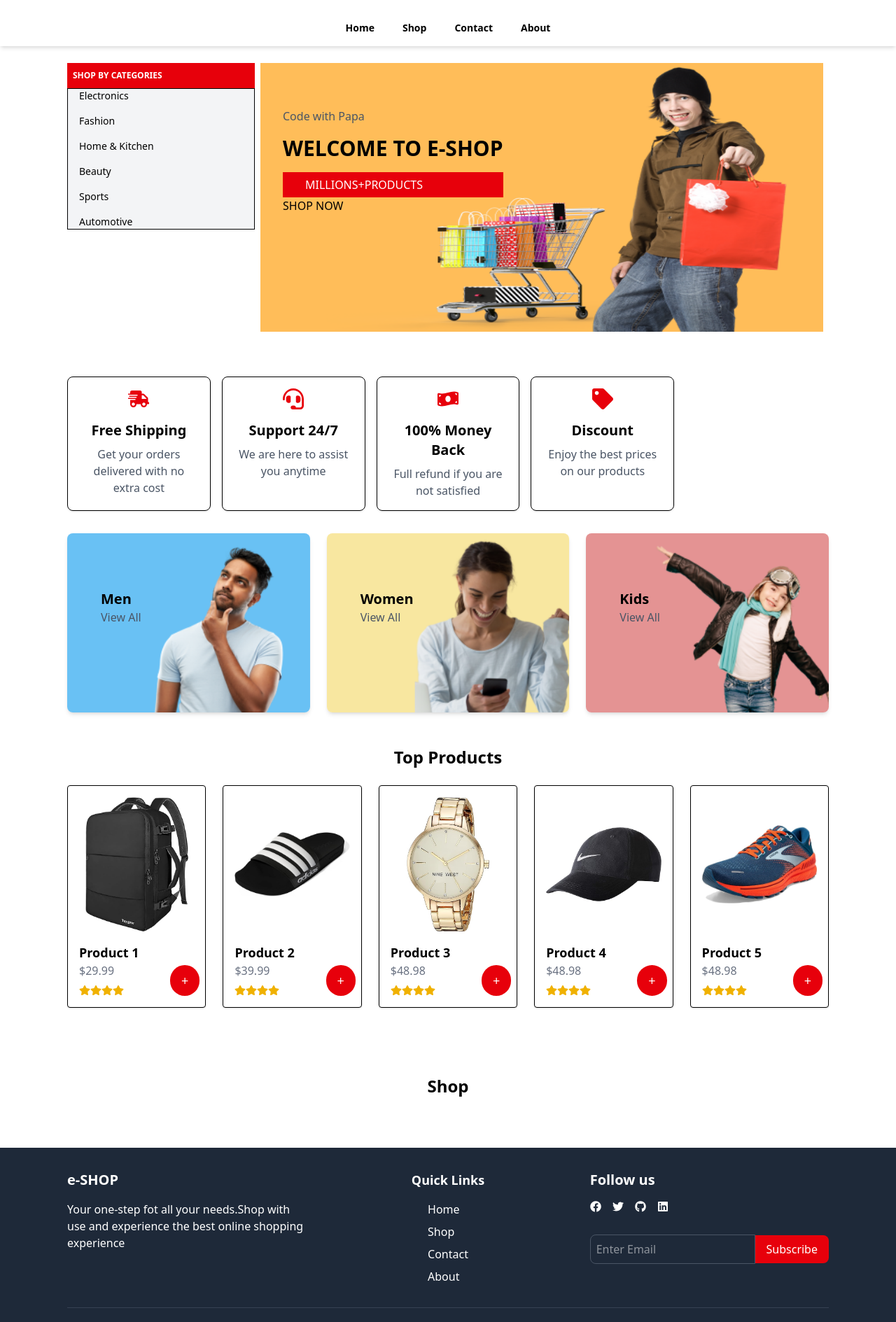
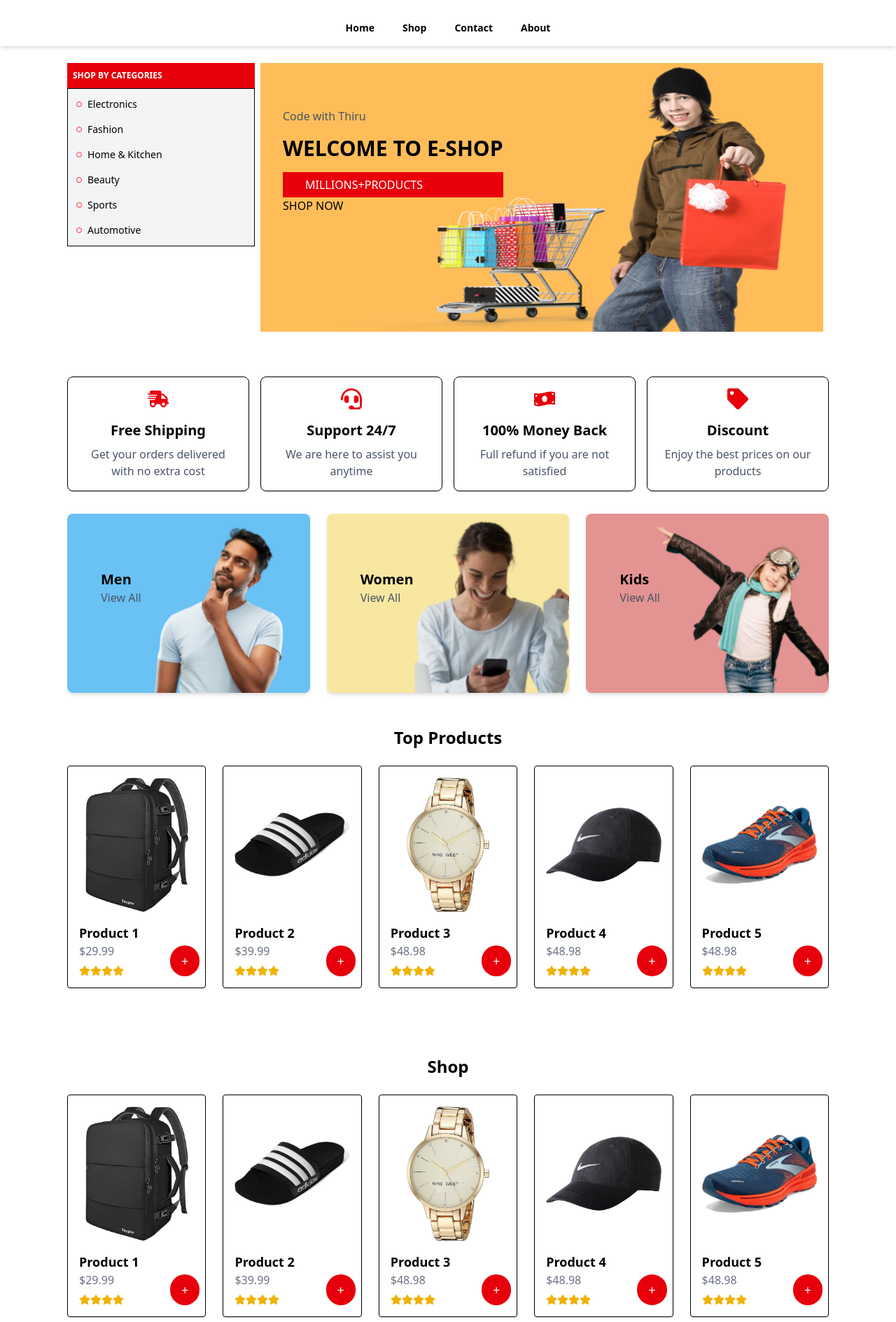
Before and after one commit to paulthiru122/E-Commerce-Website, a React (Vite) app: page / in a window 1280 px wide. Shown: the part 60-1949 px from the top of the page at 70% size. Built offline with nearby package versions, Linux system fonts and the light colour scheme.

Commit message:
I have complted  99%

```diff
--- a/src/components/ChangeAddress.jsx
+++ b/src/components/ChangeAddress.jsx
@@ -6,9 +6,7 @@ export const ChangeAddress = ({setAddress,setIsModelOpen}) => {
   const onClose =()=>{
     setAddress(newAddress)
     setIsModelOpen(false)
-
   }
-
 
   return (
     <div >
--- a/src/components/Footer.jsx
+++ b/src/components/Footer.jsx
@@ -38,7 +38,7 @@ export const Footer = () => {
         <div className='container mx-auto flex flex-col md:flex-row justify-between items-center'>
           <p>&copy; 2025 e-SHOP All Rights Reserved</p>
           <div className='flex spacex-4 mt-4 md:mt-0'>
-            <a href="" className='hover:underline'>Privacy Policy</a>
+            <a href="" className='hover:underline pr-2'>Privacy Policy</a>
             <a href="" className='hover:underline'>Terms & Conditions</a>
           </div>
         </div>
--- a/src/components/InfoSection.jsx
+++ b/src/components/InfoSection.jsx
@@ -26,7 +26,7 @@ export const InfoSection = () => {
     ]
   return (
     <div className='bg-white pb-8 pt-12'>
-        <div className='container mx-auto grid grid-cols-1 md:grid-cols-2 lg:grid-cols-5 gap-4'>
+        <div className='container mx-auto grid grid-cols-1 md:grid-cols-2 lg:grid-cols-4 gap-4'>
             {InfoItems.map((item,index)=>(
                 <div key={index} className='flex flex-col items-center text-center p-4 border rounded-lg shadow transform transition-transform duration-300 hover:scale-105 cursor-pointer'>
                     {item.icon}
--- a/src/components/Navbar.jsx
+++ b/src/components/Navbar.jsx
@@ -14,6 +14,8 @@ export const Navbar = () => {
     const [search,setSearch] = useState()
     const dispatch = useDispatch()
     const navigate = useNavigate()
+
+
     const handleSearch = (e)=>{
         e.preventDefault()
         dispatch(setSearchTerm(search))
--- a/src/pages/Cart.jsx
+++ b/src/pages/Cart.jsx
@@ -8,6 +8,7 @@ import { decreaseQuantity, increaseQuantity, removeFromCart } from '../redux/Car
 import { useNavigate } from 'react-router-dom'
 
 export const Cart = () => {
+    const products = useSelector(state => state.cart.products)
     const cart = useSelector(state => state.cart)
     const [address,setAddress] = useState('main street,641034')
     const [isModelOpen,setIsModelOpen] = useState(false)
@@ -16,7 +17,7 @@ export const Cart = () => {
 
     return (
         <div className='container mx-auto py-8 min-h-96 px-4 md:px-16 lg:px-24  '>
-            {cart.products.length > 0 ? (
+            {products.length > 0 ? (
                 <div>
                     <h3 className='text-2xl font-semibold mb-4'>SHOPPING CART</h3>
                     <div className='flex flex-col md:flex-row justify-between space-x-10 mt-8'>
@@ -31,7 +32,7 @@ export const Cart = () => {
                                 </div>
                             </div>
 
-                                {cart.products.map((product, index) => (
+                                {products.map((product, index) => (
                                     <div key={product.id || index} className='flex items-center justify-between p-3 border-b'>
                                         <div className='flex items-center space-x-4'>
                                             <img src={product.image} alt={product.name} className='w-16 h-16 object-contain rounded' />
@@ -52,8 +53,8 @@ export const Cart = () => {
                                     </div>
                                 ))}
                             </div>
-                            <div className='md:w-1/3 bg-white p-6 rounded-lg shadow-md border ml-auto'>
-                                <h3 className='text-sm font-semibold mb-5'>CART TOTAL:</h3>
+                            <div className='md:w-1/3 bg-white p-6 rounded-lg shadow-md border ml-auto md:ml-0 mx-auto w-full'>
+                                <h3 className='text-sm font-semibold mb-5'>CART TOTAL</h3>
                                 <div className='flex justify-between mb-5 border-b pb-1'>
                                     <span className='text-sm'> Total Items:</span>
                                     <span>{cart.totalQuantity}</span>
--- a/src/pages/Home.jsx
+++ b/src/pages/Home.jsx
@@ -9,26 +9,29 @@ import { Shop } from './Shop'
 
 
 export const Home = () => {
+
   const dispatch = useDispatch()
   const products = useSelector(state => state.product)
   useEffect(()=>{
     dispatch(setProducts(mockData))
-  })
+  },[])
+
+
   return (
     <div>
-    <div className='bg-whihte mt-2 px-4 md:px-16 lg:px-24 '>
+    <div className='bg-white mt-2 px-4 md:px-16 lg:px-24 '>
       <div className='container mx-auto py-4 flex flex-col md:flex-row space-x-2'>
           <div className='w-full md:w-3/12'>
             <div className='bg-red-600 text-white text-xs font-bold px-2 py-2.5'>SHOP BY CATEGORIES</div>
-            <ul className='space-y-4 bg-gray-100 o-3 border'>
+            <ul className='space-y-4 bg-gray-100 p-3 border '>
             {Categories.map((category,index)=>(
-              <li key={index} className='flex item-center text-sm font-medium'><div className='w-2 h-2 border-red-500 rounded-full mr-2'></div> {category} </li>))}
+              <li key={index} className='flex items-center text-sm font-medium'><div className='w-2 h-2  border border-red-500  rounded-full mr-2'></div> {category} </li>))}
           </ul>
           </div>
           <div className='w-full md:w-9/12 mt-8 md:mt-0 h-96 relative'>
             <img src={HeroImage} alt="hero image" className='h-full w-full' />
             <div className='absolute top-16 left-8'>
-              <p className='text-gray-600 mb-4'>Code with Papa</p>
+              <p className='text-gray-600 mb-4'>Code with Thiru</p>
               <h2 className='text-3xl font-bold'>WELCOME TO E-SHOP</h2>
               <p className='bg-red-600 px-8 py-1.5 text-white mt-4 hover:bg-red-700 transform transition-transform duration-300 hover:scale-105'>MILLIONS+PRODUCTS</p>
               <button>SHOP NOW</button>
@@ -42,7 +45,7 @@ export const Home = () => {
 
         <div className='container mx-auto py-12'>
           <h2 className='text-2xl font-bold mb-6 text-center'>Top Products</h2>
-          <div className='grid grid-cols-1 sm:grid-cole-2 md:grid-cols-5 gap-6 cursor-pointer'>
+          <div className='grid grid-cols-1 sm:grid-cols-2 md:grid-cols-5 gap-6 cursor-pointer'>
             {products.products.slice(0,5).map((product)=>(
               <ProductCard product={product} key={product.id}/>
             ))}
--- a/src/pages/Shop.jsx
+++ b/src/pages/Shop.jsx
@@ -4,12 +4,12 @@ import { ProductCard } from '../components'
 
 
 export const Shop = () => {
-  const products = useSelector(state => state.products || { products: [] }); // Add fallback
+  const products  = useSelector(state=>state.product)
   return (
      <div className=' mx-auto py-12  px-4 md:px-16 lg:px-24'>
               <h2 className='text-2xl font-bold mb-6 text-center'>Shop</h2>
               <div className='grid grid-cols-1 sm:grid-cols-2 md:grid-cols-5 gap-6 cursor-pointer'>
-                {products.products.slice(0,5).map((product)=>(
+                {products.products.map((product)=>(
                   <ProductCard product={product} key={product.id} />
                 ))}
               </div>
```
Also changed, not shown: src/AllRoutes.jsx (+4 -4 lines).
